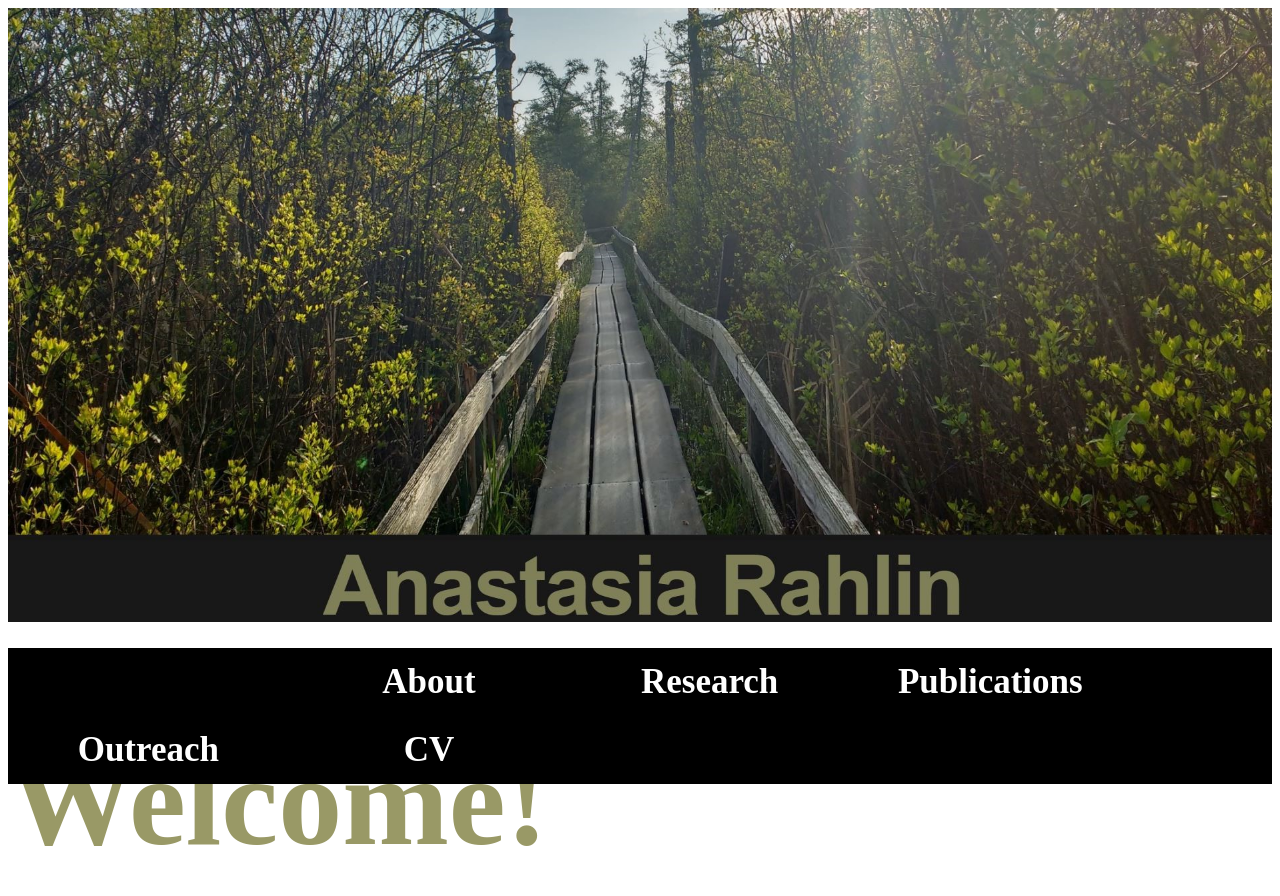
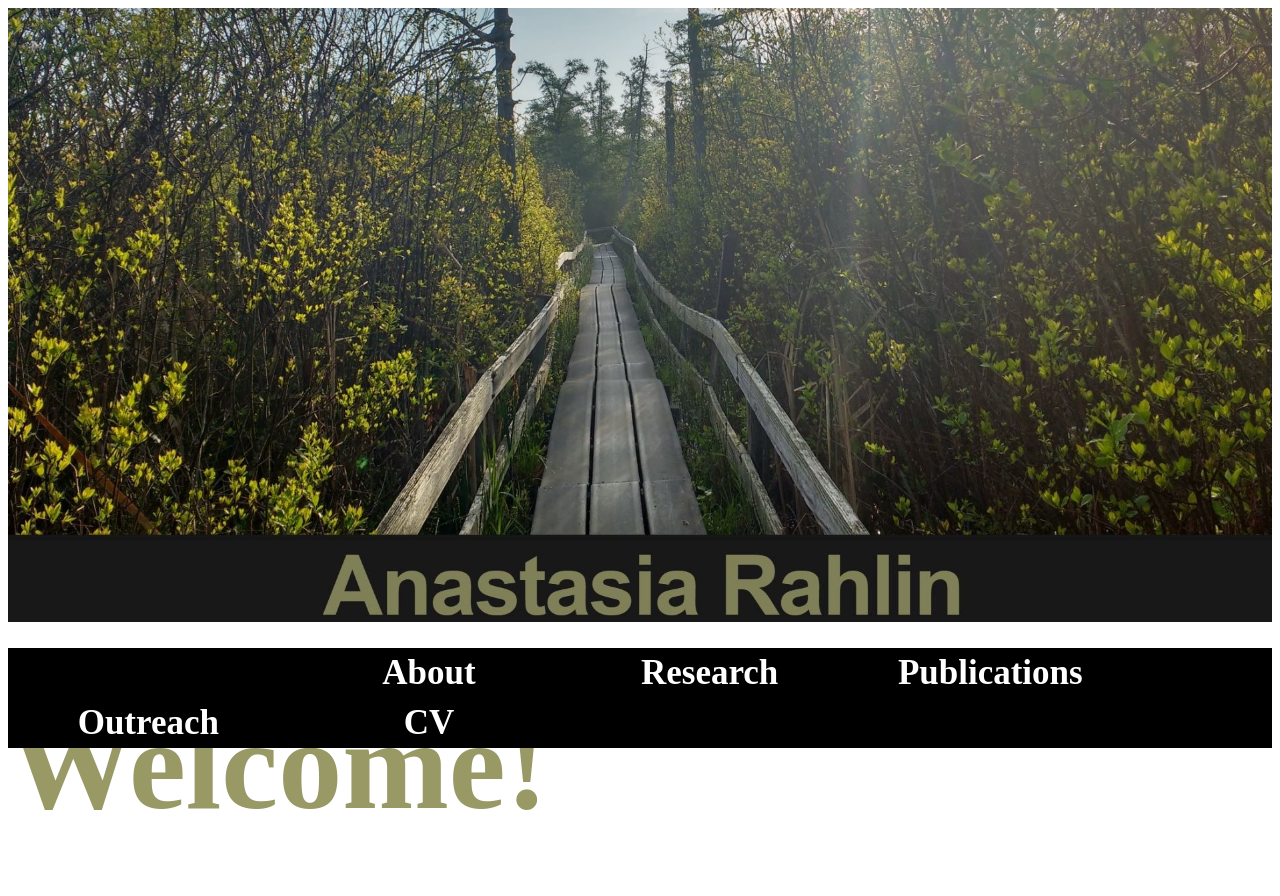
Before and after one commit to anarahlin/anarahlin.github.io, a Jekyll site: the page built from index.html, in a window 1280 px wide. Shown: the top 896 px of the page. Built offline with Jekyll 4.4.1, drawn with Linux system fonts in a browser that asks for light colours; nearby versions of some CDN libraries; the list of posts is cut into pages by our own code; comment, search, counter and statistics services are not loaded; grey boxes are pictures that could not be loaded.

Commit message:
Update nav.html

```diff
--- a/_includes/nav.html
+++ b/_includes/nav.html
@@ -139,7 +139,7 @@ h6{
   color: #f2f2f2;
   text-align: center;
   margin-top: 0px;  /* can change this if it's too big */
-  padding: 14px 35px;
+  padding: 5px 35px;
   text-decoration: none;
   font-size: 20px;
   width: 16.666667%; /* six equal-width links */
```
